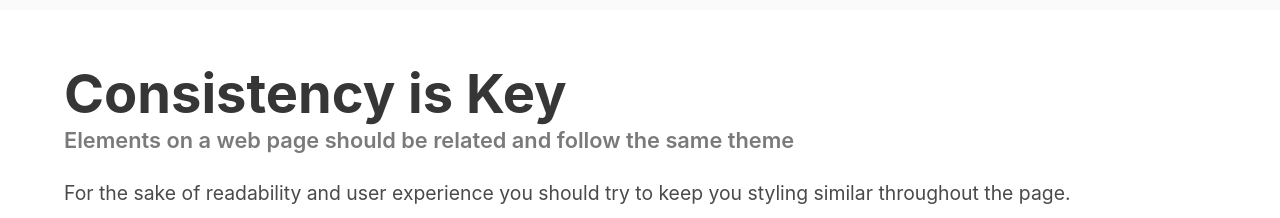
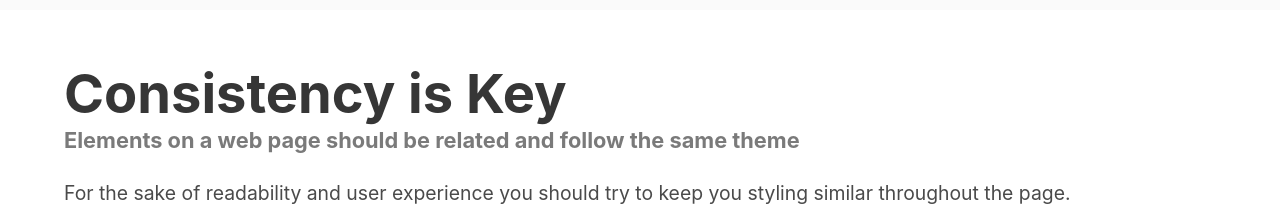
Before and after one commit to jdmar3-comp426/a02-henrybarklam, a website: page index.html in a window 1280 px wide. Shown: the part 1400-1618 px from the top of the page. Drawn offline with nearby package versions, Linux system fonts and the light colour scheme; a web font is replaced by a local one.

Commit message:
changed the sh h-t-g g-w-b

```diff
--- a/index.html
+++ b/index.html
@@ -58,7 +58,7 @@
     <div class="container">
         <div class="content">
             <h1 class="title has-text-weight-bold">Consistency is Key</h1>
-            <h5 class="subtitle has-text-grey">Elements on a web page should be related and follow the same theme</h5>
+            <h5 class="subtitle has-text-grey has-text-weight-bold">Elements on a web page should be related and follow the same theme</h5>
             <p>
 	    	For the sake of readability and user experience you should try to keep you styling similar throughout the page.
 	    </p>
```
